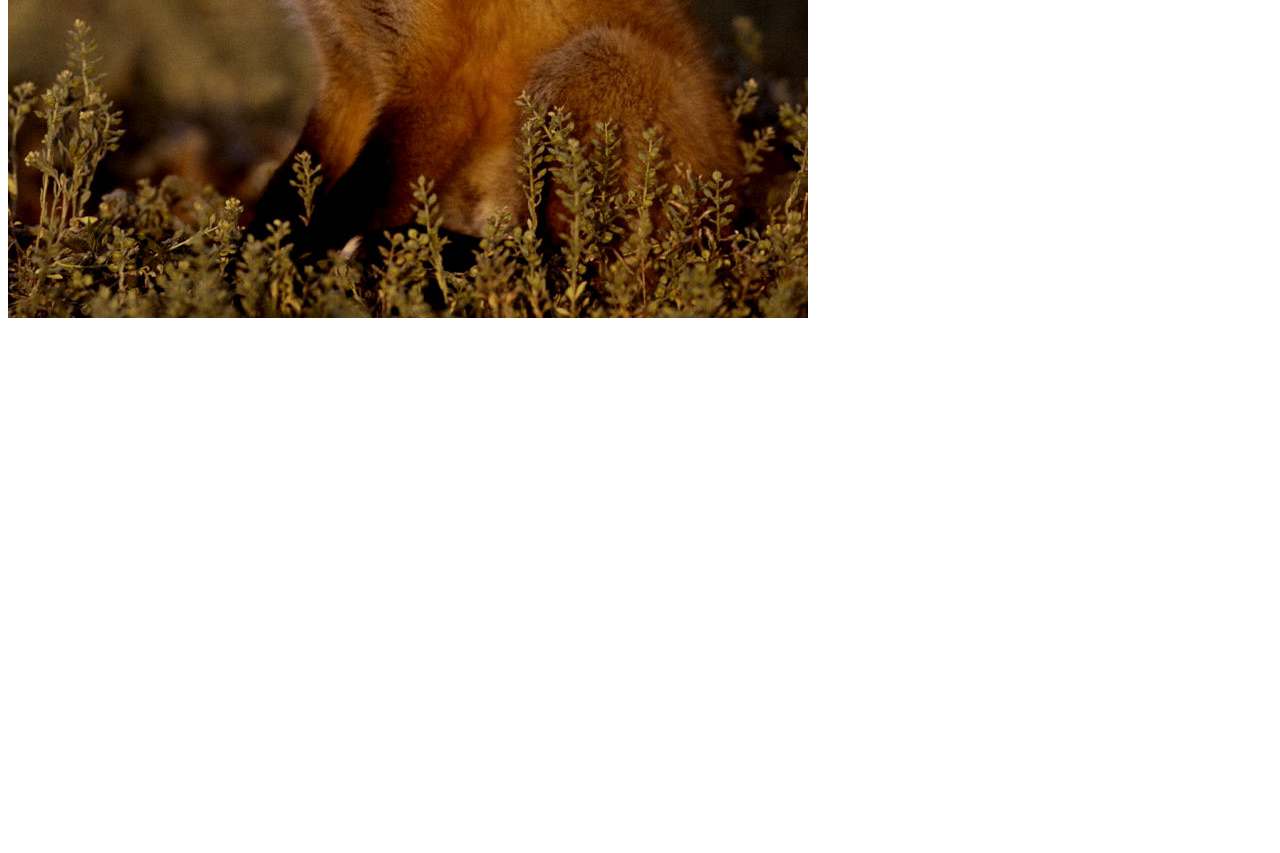
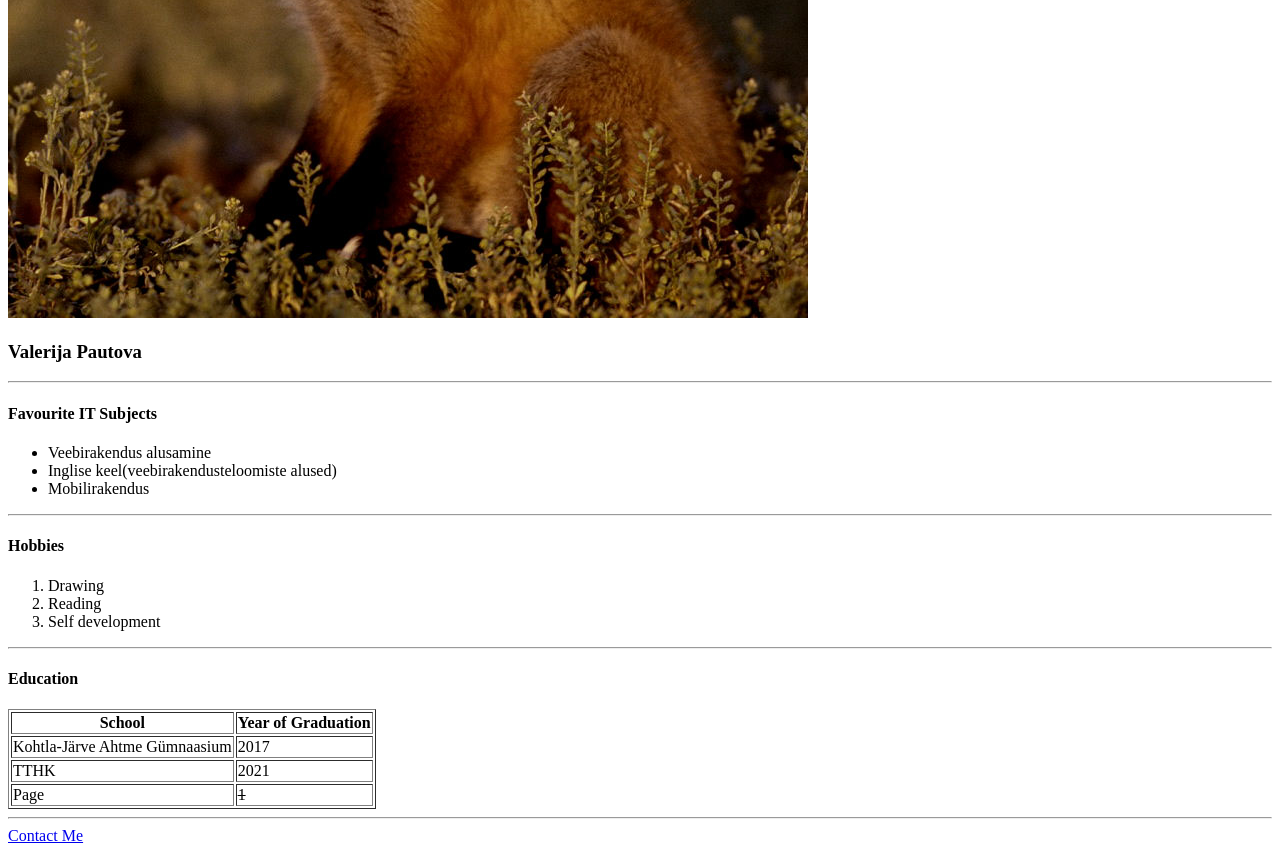
Before and after one commit to pautovalerija/HTML-First-App, a plain HTML site: page index.html in a window 1280 px wide. Shown: the part 508-1361 px from the top of the page. Before the commit the page ends 838 px from the top, so only its background shows below. Drawn offline with Linux system fonts and the light colour scheme.

```diff
--- a/index.html
+++ b/index.html
@@ -9,7 +9,60 @@
 <body>
     TEST
 </body>
+<div><img src="img/lisenok-1.jpg" alt=""></div>
 <div>
-    <img src="img/lisenok-1.jpg" alt="">
+    <h3>Valerija Pautova</h3>
+    <hr>
+    <h4>Favourite IT Subjects</h4>
+    <!--UL-unorded list-->
+    <ul>
+        <li>Veebirakendus alusamine</li> <!--LI  -list item-->
+        <li>Inglise keel(veebirakendusteloomiste alused)</li>
+        <li>Mobilirakendus</li>
+    </ul>
+</div>
+<hr>
+<div>
+    <h4>Hobbies</h4>
+    <!--OL-ordered list-->
+    <ol>
+        <li>Drawing</li>
+        <li>Reading</li>
+        <li>Self development</li>
+    </ol>
+</div>
+<hr>
+<div>
+    <h4>Education</h4>
+    <table border="1">
+        <thead>
+            <th>School</th>
+            <th>Year of Graduation</th>
+
+        </thead>
+        <tbody>
+            <tr><!--TR-Table row-->
+                <td>Kohtla-Järve Ahtme Gümnaasium</td><!--TD-table data-->
+                <td>2017</td>
+            </tr>
+            <tr>
+                <td>TTHK</td>
+                <td>2021</td>
+            </tr>
+        </tbody>
+        <tfoot>
+            <tr>
+                <td><en>Page</en></td>
+                <td><s>1</s></td>
+            </tr>
+
+        </tfoot>
+    </table>
+<hr>
+<div>
+    <!--a-tag-hyper link-->
+    <a href="contact.html"target="_blank">Contact Me</a>
+</div>
+
 </div>
 </html>
```
Also changed, not shown: contact.html (added, +21 -0 lines).
